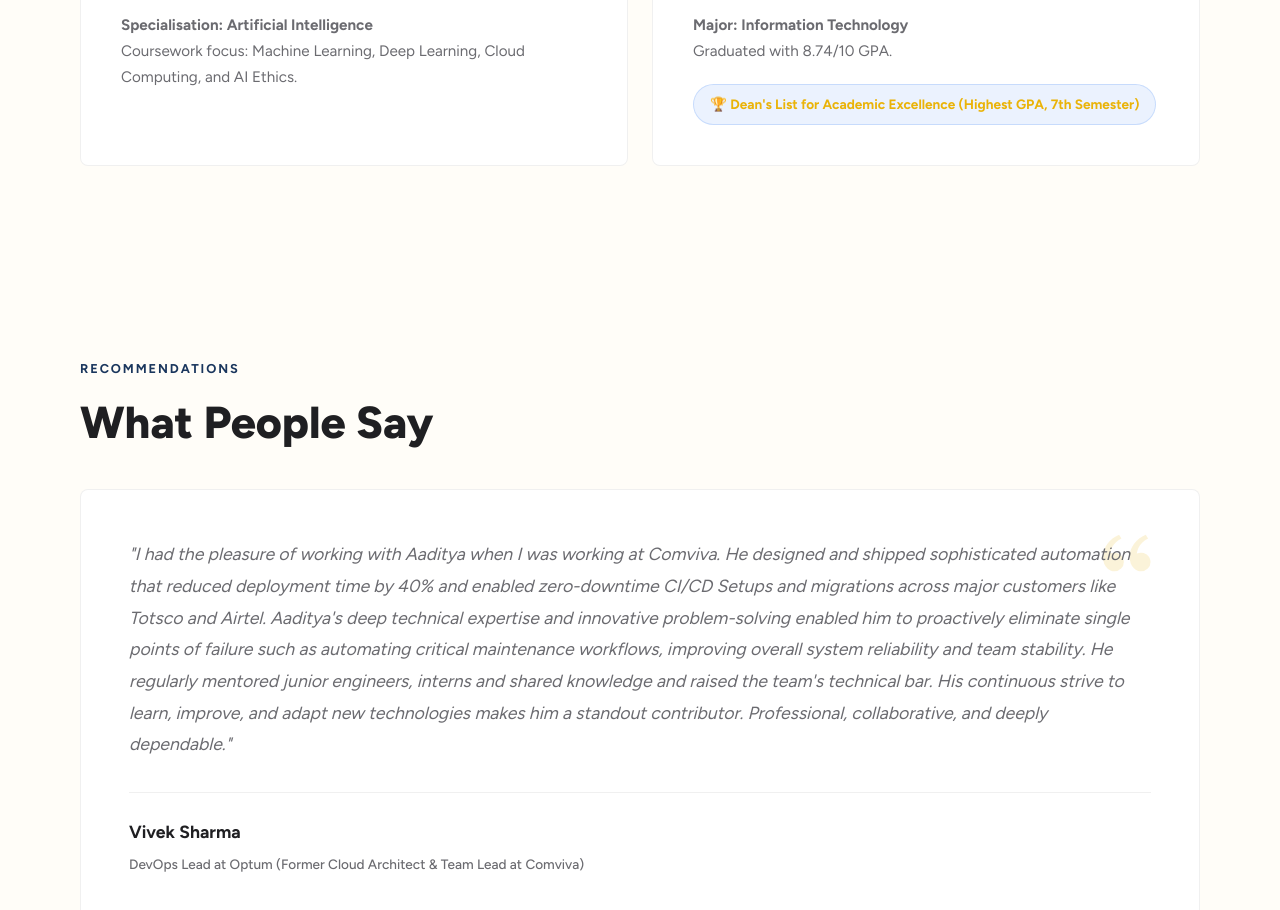
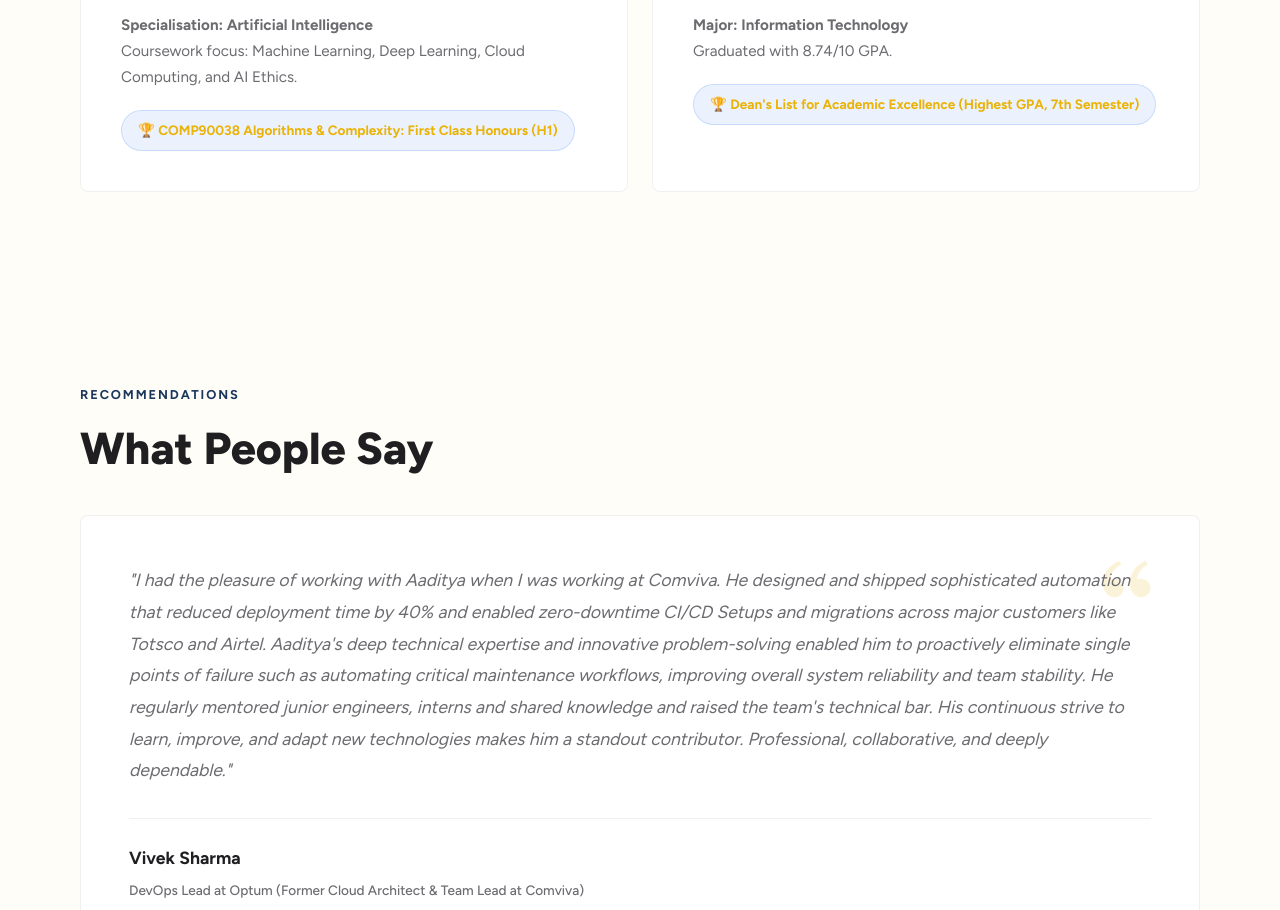
Before and after one commit to songoku4/songoku4.github.io, a plain HTML site: page index.html in a window 1280 px wide. Shown: the part 6068-6978 px from the top of the page. Drawn offline with Linux system fonts and the light colour scheme.

Commit message:
Add course achievement badge to index.html

```diff
--- a/index.html
+++ b/index.html
@@ -841,6 +841,9 @@
           <strong>Specialisation: Artificial Intelligence</strong><br>
           Coursework focus: Machine Learning, Deep Learning, Cloud Computing, and AI Ethics.
         </p>
+        <div style="margin-top: 1.2rem; display: inline-flex; align-items: center; gap: 8px; background: rgba(59, 130, 246, 0.1); color: var(--accent); padding: 0.5rem 1rem; border-radius: 100px; font-size: 0.85rem; font-weight: 700; border: 1px solid rgba(59, 130, 246, 0.2);">
+          🏆 COMP90038 Algorithms &amp; Complexity: First Class Honours (H1)
+        </div>
       </div>
 
 
```
